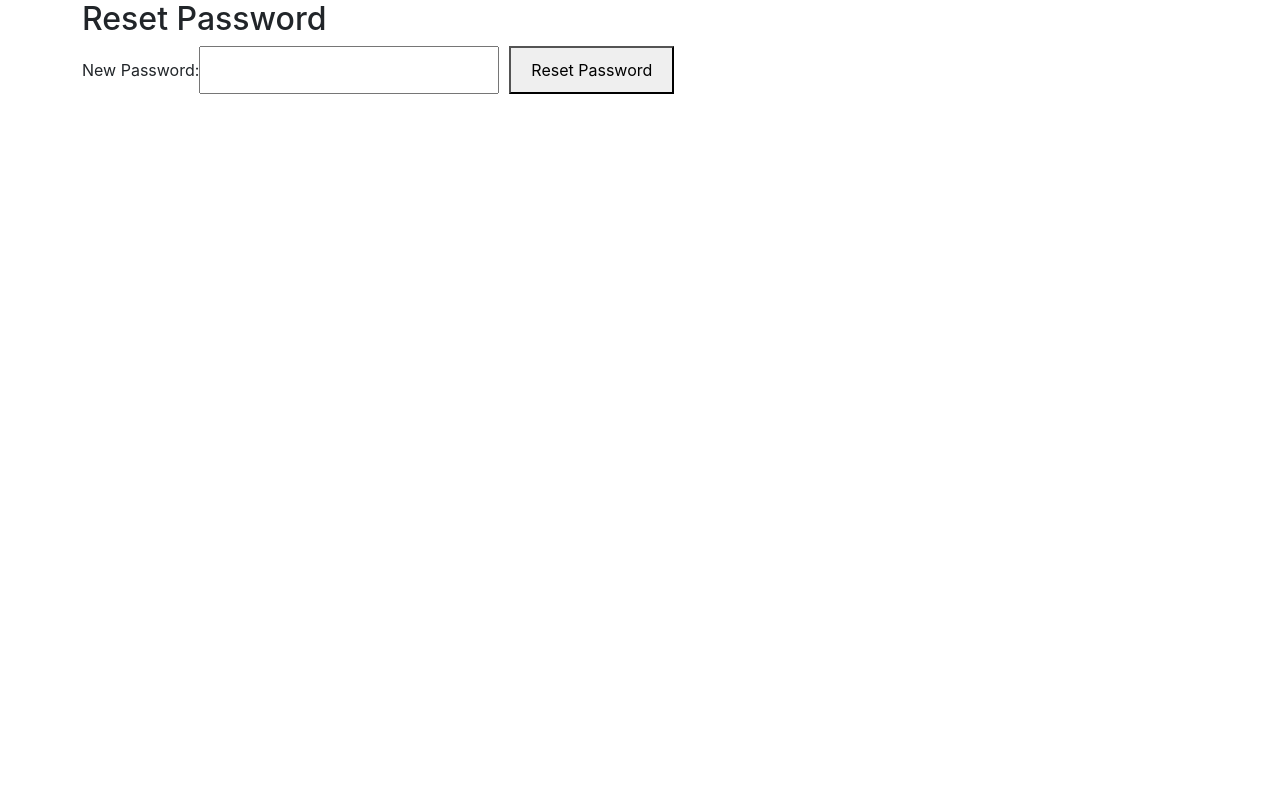
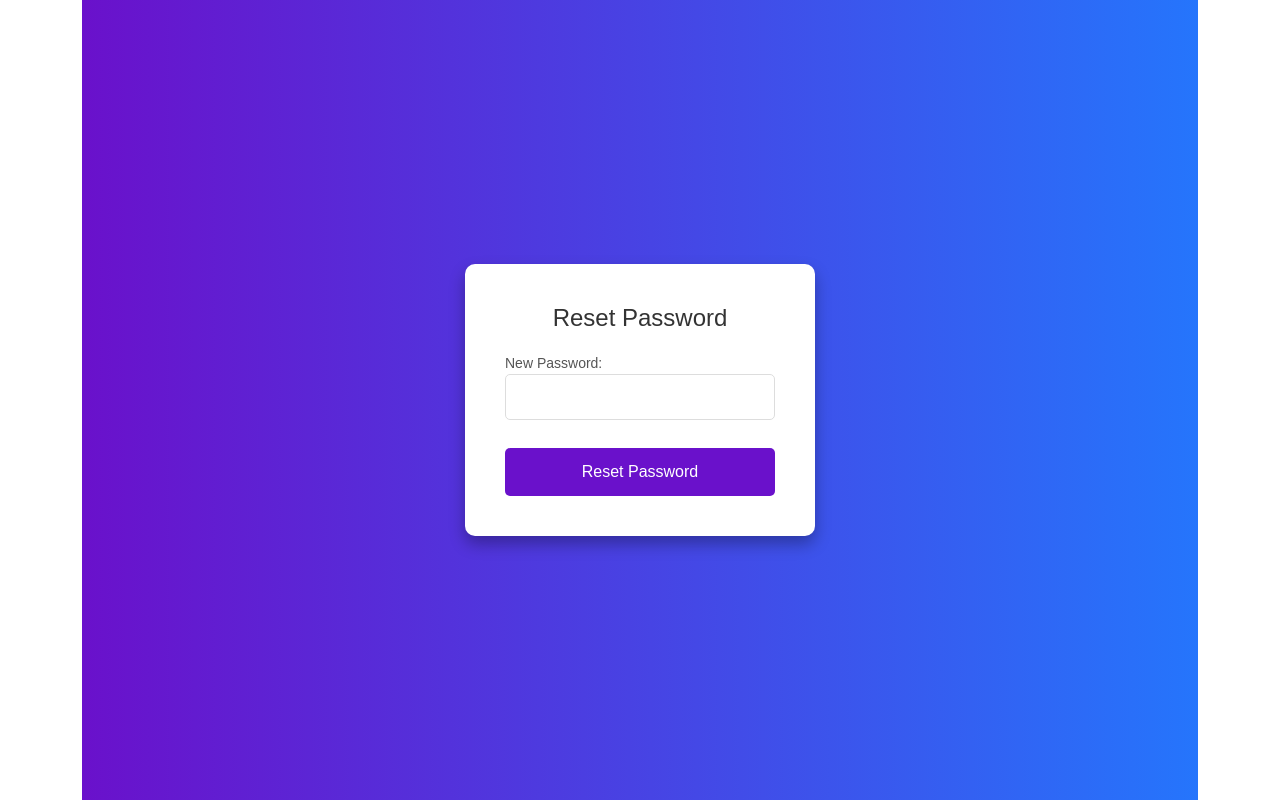
Before and after one commit to SourabhK08/client, a React (Create React App) app: page /reset-password in a window 1280 px wide. Built offline with nearby package versions, Linux system fonts and the light colour scheme.

Commit message:
updated google recaptcha verification on login

```diff
--- a/src/components/Login.jsx
+++ b/src/components/Login.jsx
@@ -1,4 +1,3 @@
-// Login.js
 import React, { useState } from "react";
 import "../App.css";
 import { Link, useNavigate } from "react-router-dom";
@@ -8,16 +7,22 @@ import { ToastContainer, toast } from "react-toastify";
 import "react-toastify/dist/ReactToastify.css";
 import axios from "axios";
 import { FaEye, FaEyeSlash } from "react-icons/fa";
+import ReCAPTCHA from "react-google-recaptcha";
 
 function Login() {
   const [email, setEmail] = useState("");
   const [password, setPassword] = useState("");
   const [showPassword, setShowPassword] = useState(false);
+  const [recaptchaToken, setRecaptchaToken] = useState(null);
   const navigate = useNavigate();
 
   const validateEmail = (email) => {
     const emailRegex = /^[^\s@]+@[^\s@]+\.[^\s@]+$/;
     return emailRegex.test(email);
+  };
+
+  const onRecaptchaChange = (token) => {
+    setRecaptchaToken(token);
   };
 
   const handleSubmit = async (e) => {
@@ -36,6 +41,11 @@ function Login() {
       return;
     }
 
+    if (!recaptchaToken) {
+      toast.error("Please complete the reCAPTCHA");
+      return;
+    }
+
     try {
       const userCredential = await signInWithEmailAndPassword(
         auth,
@@ -47,6 +57,7 @@ function Login() {
       await axios.post("http://localhost:8000/login", {
         email: user.email,
         password: password,
+        recaptchaToken: recaptchaToken, // Send the recaptcha token to your server
       });
 
       toast.success("Login Successful!");
@@ -73,6 +84,7 @@ function Login() {
     } finally {
       setEmail("");
       setPassword("");
+      setRecaptchaToken(null); // Reset reCAPTCHA after form submission
     }
   };
 
@@ -111,6 +123,11 @@ function Login() {
           </div>
         </label>
 
+        <ReCAPTCHA
+          sitekey="6Lc3gDUqAAAAAIlCTHGM5X29P6UU1Oxk-bjDlnfA" // Replace with your site key
+          onChange={onRecaptchaChange}
+        />
+
         <button type="submit">Login</button>
 
         <p>
--- a/src/components/ResetPassword.jsx
+++ b/src/components/ResetPassword.jsx
@@ -36,8 +36,8 @@ const ResetPassword = () => {
   };
 
   return (
-    <div className="reset-password-container">
-      <form className="reset-password-form" onSubmit={handleSubmit}>
+    <div className="signup-container">
+      <form className="signup-form" onSubmit={handleSubmit}>
         <h2>Reset Password</h2>
         <label htmlFor="password">
           New Password:
```
